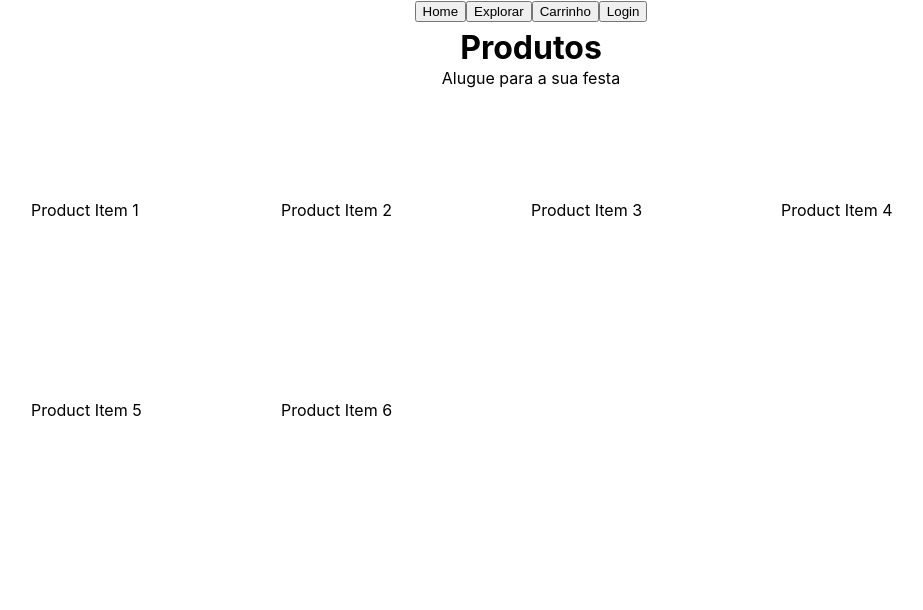
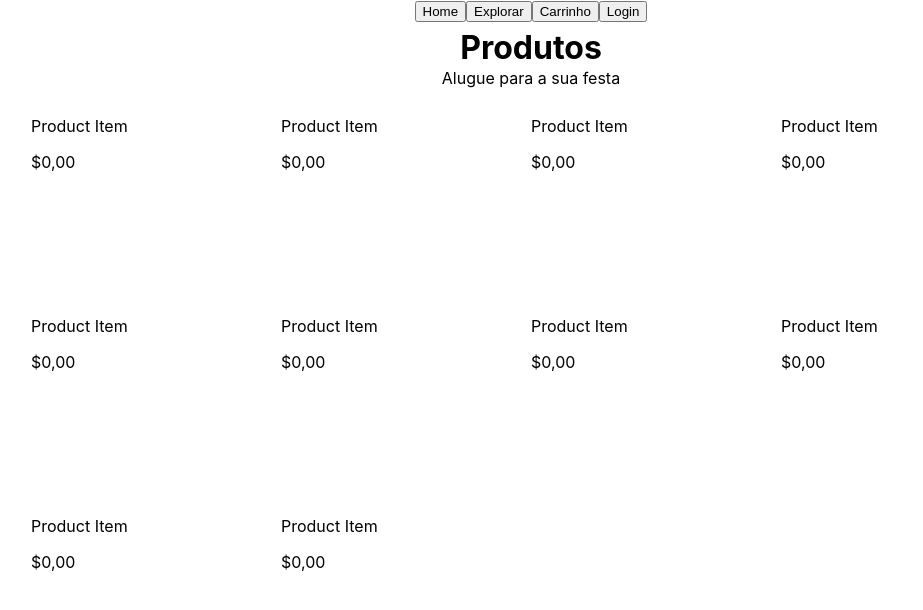
Before and after one commit to UnBArqDsw2021-2/2021.2_G7_PartyRent_Frontend, a React (Vite) app: page /products in a window 1280 px wide. Shown: the top 610 px of the page, without its empty margins (109-1032 px from the left). Built offline with nearby package versions, Linux system fonts and the light colour scheme.

Commit message:
Add ProductItem component
Co-Authored-By: Jaime Juan de Castro Feliciano Damasceno <jaime_ruan@hotmail.com>
Co-Authored-By: Marcos Gabriel Tavares <42779015+marcosgtavares@users.noreply.github.com>

```diff
--- /dev/null
+++ b/src/components/ProductItem.tsx
@@ -0,0 +1,23 @@
+import React from 'react';
+
+interface Props {
+    title: string;
+    value: string;
+}
+
+interface State {
+
+}
+
+class ProductItem extends React.Component<Props, State> {
+    render() {
+        return (
+            <div>
+                <p>{this.props.title}</p>
+                <p>{this.props.value}</p>
+            </div>
+        );
+    }
+}
+
+export default ProductItem;
--- a/src/components/Products.tsx
+++ b/src/components/Products.tsx
@@ -1,4 +1,7 @@
 import React from 'react';
+import ProductItem from './ProductItem';
+
+let productsPlaceholder = Array(10).fill(<ProductItem title='Product Item' value='$0,00'/>)
 
 class Products extends React.Component {
     render() {
@@ -9,12 +12,7 @@ class Products extends React.Component {
                     <p>Alugue para a sua festa</p>
                 </header>
                 <div className="products-grid">
-                    <div>Product Item 1</div>
-                    <div>Product Item 2</div>
-                    <div>Product Item 3</div>
-                    <div>Product Item 4</div>
-                    <div>Product Item 5</div>
-                    <div>Product Item 6</div>
+                    {productsPlaceholder}
                 </div>
             </div>
         );
```
